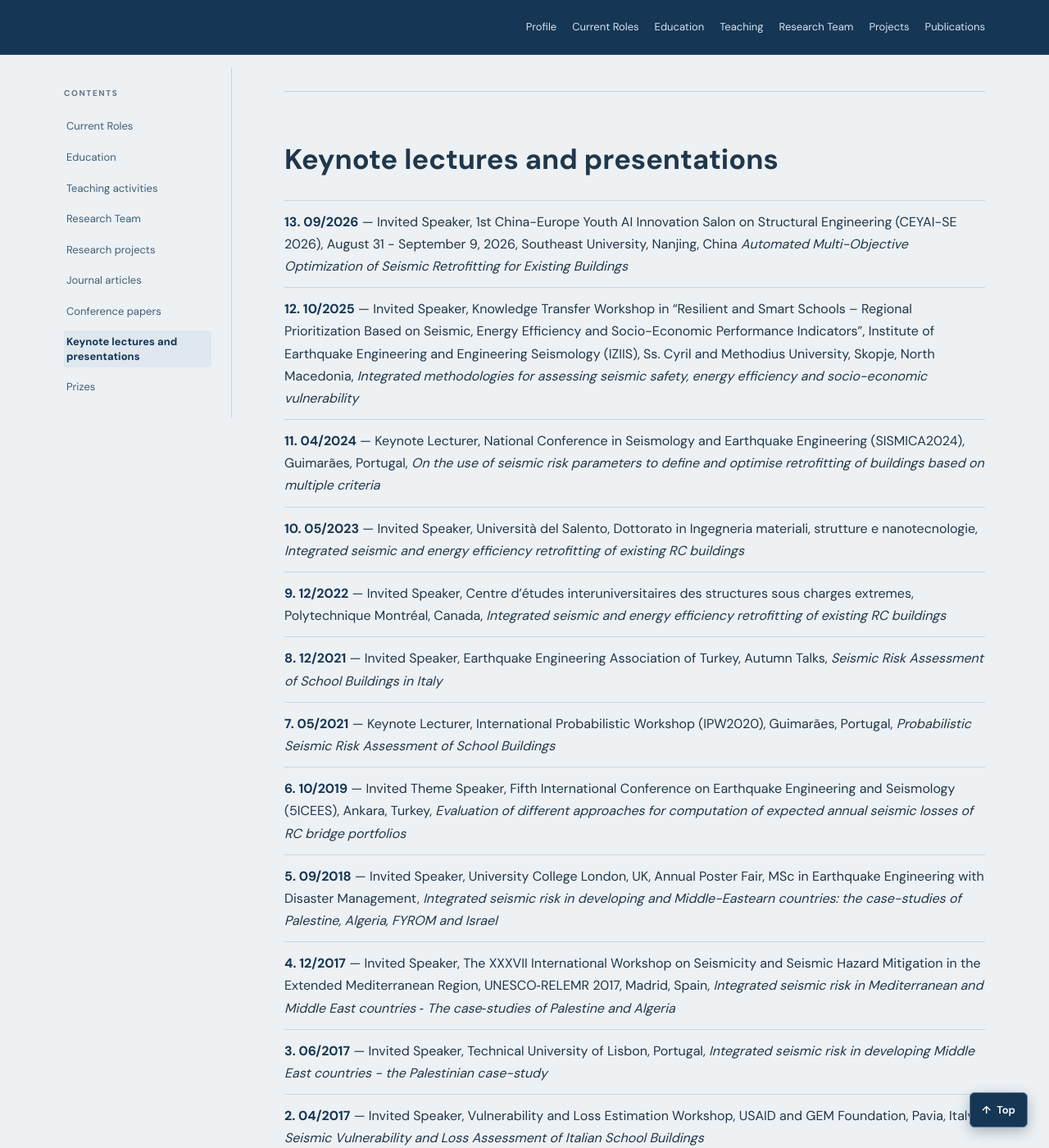
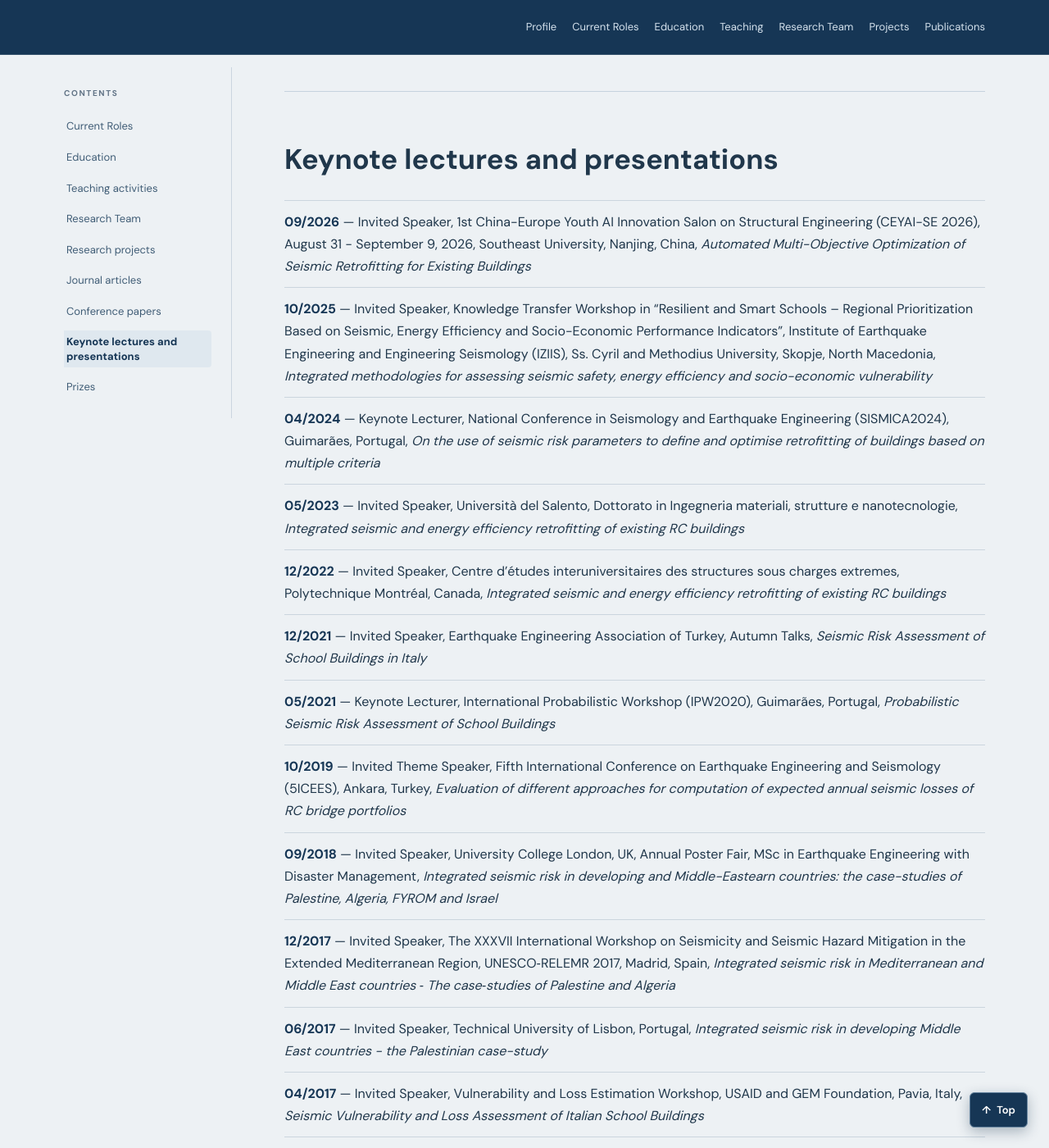
Before and after one commit to rncmonteiro/cv, a Jekyll site: the page built from index.md, in a window 1280 px wide and 1400 px high, scrolled down 36240 px. Shown: the whole window at 82% size. Built offline with Jekyll 4.4.1, drawn with Linux system fonts in a browser that asks for light colours.

Commit message:
Update lectures.md

```diff
--- a/_includes/content/lectures.md
+++ b/_includes/content/lectures.md
@@ -1,15 +1,15 @@
 ## Keynote lectures and presentations
 
-- **13. 09/2026** — Invited Speaker, 1st China-Europe Youth AI Innovation Salon on Structural Engineering (CEYAI-SE 2026), August 31 - September 9, 2026, Southeast University, Nanjing, China *Automated Multi-Objective Optimization of Seismic Retrofitting for Existing Buildings*
-- **12. 10/2025** — Invited Speaker, Knowledge Transfer Workshop in “Resilient and Smart Schools – Regional Prioritization Based on Seismic, Energy Efficiency and Socio-Economic Performance Indicators”, Institute of Earthquake Engineering and Engineering Seismology (IZIIS), Ss. Cyril and Methodius University, Skopje, North Macedonia, *Integrated methodologies for assessing seismic safety, energy efficiency and socio-economic vulnerability*
-- **11. 04/2024** — Keynote Lecturer, National Conference in Seismology and Earthquake Engineering (SISMICA2024), Guimarães, Portugal, *On the use of seismic risk parameters to define and optimise retrofitting of buildings based on multiple criteria*
-- **10. 05/2023** — Invited Speaker, Università del Salento, Dottorato in Ingegneria materiali, strutture e nanotecnologie, *Integrated seismic and energy efficiency retrofitting of existing RC buildings*
-- **9. 12/2022** — Invited Speaker, Centre d’études interuniversitaires des structures sous charges extremes, Polytechnique Montréal, Canada, *Integrated seismic and energy efficiency retrofitting of existing RC buildings*
-- **8. 12/2021** — Invited Speaker, Earthquake Engineering Association of Turkey, Autumn Talks, *Seismic Risk Assessment of School Buildings in Italy*
-- **7. 05/2021** — Keynote Lecturer, International Probabilistic Workshop (IPW2020), Guimarães, Portugal, *Probabilistic Seismic Risk Assessment of School Buildings*
-- **6. 10/2019** — Invited Theme Speaker, Fifth International Conference on Earthquake Engineering and Seismology (5ICEES), Ankara, Turkey, *Evaluation of different approaches for computation of expected annual seismic losses of RC bridge portfolios*
-- **5. 09/2018** — Invited Speaker, University College London, UK, Annual Poster Fair, MSc in Earthquake Engineering with Disaster Management, *Integrated seismic risk in developing and Middle-Eastearn countries: the case-studies of Palestine, Algeria, FYROM and Israel*
-- **4. 12/2017** — Invited Speaker, The XXXVII International Workshop on Seismicity and Seismic Hazard Mitigation in the Extended Mediterranean Region, UNESCO‐RELEMR 2017, Madrid, Spain, *Integrated seismic risk in Mediterranean and Middle East countries ‐ The case‐studies of Palestine and Algeria*
-- **3. 06/2017** — Invited Speaker, Technical University of Lisbon, Portugal, *Integrated seismic risk in developing Middle East countries - the Palestinian case-study*
-- **2. 04/2017** — Invited Speaker, Vulnerability and Loss Estimation Workshop, USAID and GEM Foundation, Pavia, Italy, *Seismic Vulnerability and Loss Assessment of Italian School Buildings*
-- **1. 09/2014** — Invited Speaker and Scientific Committee Member, Workshop “Field testing and seismic vulnerability assessment”, Austrian Institute of Technology, Vienna, Austria, *Contributions to seismic assessment of populations of bridges*
+- **09/2026** — Invited Speaker, 1st China-Europe Youth AI Innovation Salon on Structural Engineering (CEYAI-SE 2026), August 31 - September 9, 2026, Southeast University, Nanjing, China, *Automated Multi-Objective Optimization of Seismic Retrofitting for Existing Buildings*
+- **10/2025** — Invited Speaker, Knowledge Transfer Workshop in “Resilient and Smart Schools – Regional Prioritization Based on Seismic, Energy Efficiency and Socio-Economic Performance Indicators”, Institute of Earthquake Engineering and Engineering Seismology (IZIIS), Ss. Cyril and Methodius University, Skopje, North Macedonia, *Integrated methodologies for assessing seismic safety, energy efficiency and socio-economic vulnerability*
+- **04/2024** — Keynote Lecturer, National Conference in Seismology and Earthquake Engineering (SISMICA2024), Guimarães, Portugal, *On the use of seismic risk parameters to define and optimise retrofitting of buildings based on multiple criteria*
+- **05/2023** — Invited Speaker, Università del Salento, Dottorato in Ingegneria materiali, strutture e nanotecnologie, *Integrated seismic and energy efficiency retrofitting of existing RC buildings*
+- **12/2022** — Invited Speaker, Centre d’études interuniversitaires des structures sous charges extremes, Polytechnique Montréal, Canada, *Integrated seismic and energy efficiency retrofitting of existing RC buildings*
+- **12/2021** — Invited Speaker, Earthquake Engineering Association of Turkey, Autumn Talks, *Seismic Risk Assessment of School Buildings in Italy*
+- **05/2021** — Keynote Lecturer, International Probabilistic Workshop (IPW2020), Guimarães, Portugal, *Probabilistic Seismic Risk Assessment of School Buildings*
+- **10/2019** — Invited Theme Speaker, Fifth International Conference on Earthquake Engineering and Seismology (5ICEES), Ankara, Turkey, *Evaluation of different approaches for computation of expected annual seismic losses of RC bridge portfolios*
+- **09/2018** — Invited Speaker, University College London, UK, Annual Poster Fair, MSc in Earthquake Engineering with Disaster Management, *Integrated seismic risk in developing and Middle-Eastearn countries: the case-studies of Palestine, Algeria, FYROM and Israel*
+- **12/2017** — Invited Speaker, The XXXVII International Workshop on Seismicity and Seismic Hazard Mitigation in the Extended Mediterranean Region, UNESCO‐RELEMR 2017, Madrid, Spain, *Integrated seismic risk in Mediterranean and Middle East countries ‐ The case‐studies of Palestine and Algeria*
+- **06/2017** — Invited Speaker, Technical University of Lisbon, Portugal, *Integrated seismic risk in developing Middle East countries - the Palestinian case-study*
+- **04/2017** — Invited Speaker, Vulnerability and Loss Estimation Workshop, USAID and GEM Foundation, Pavia, Italy, *Seismic Vulnerability and Loss Assessment of Italian School Buildings*
+- **09/2014** — Invited Speaker and Scientific Committee Member, Workshop “Field testing and seismic vulnerability assessment”, Austrian Institute of Technology, Vienna, Austria, *Contributions to seismic assessment of populations of bridges*
```
